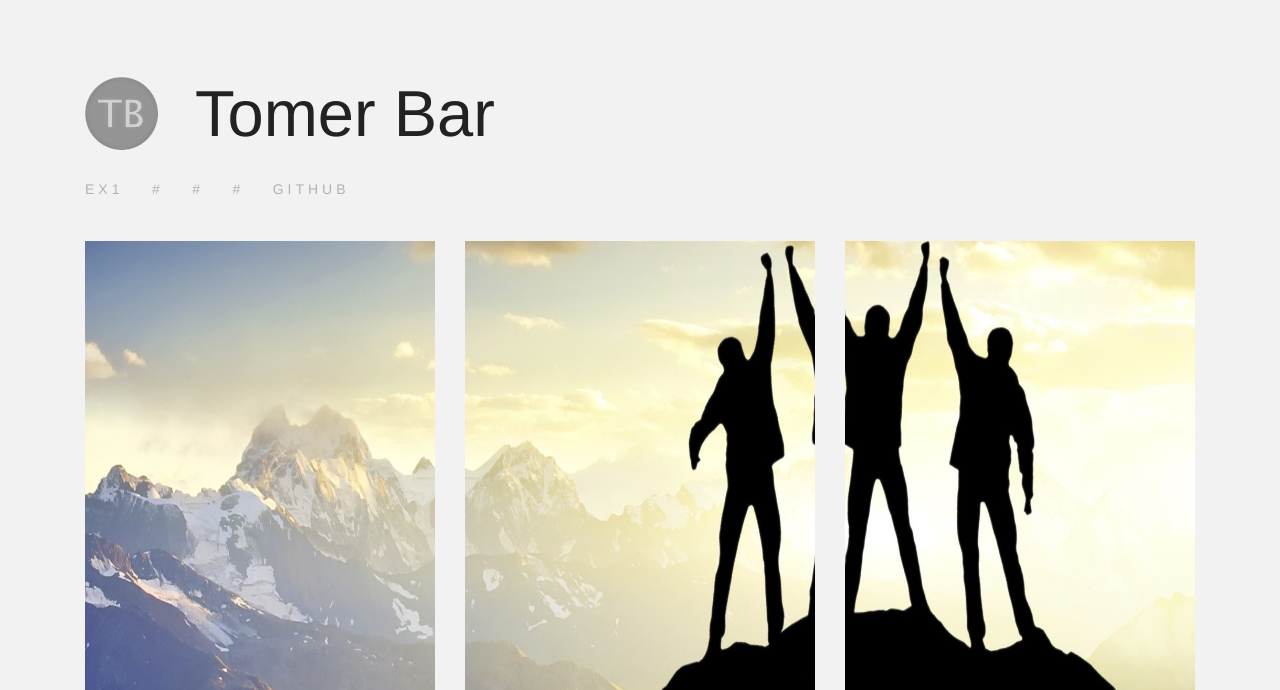
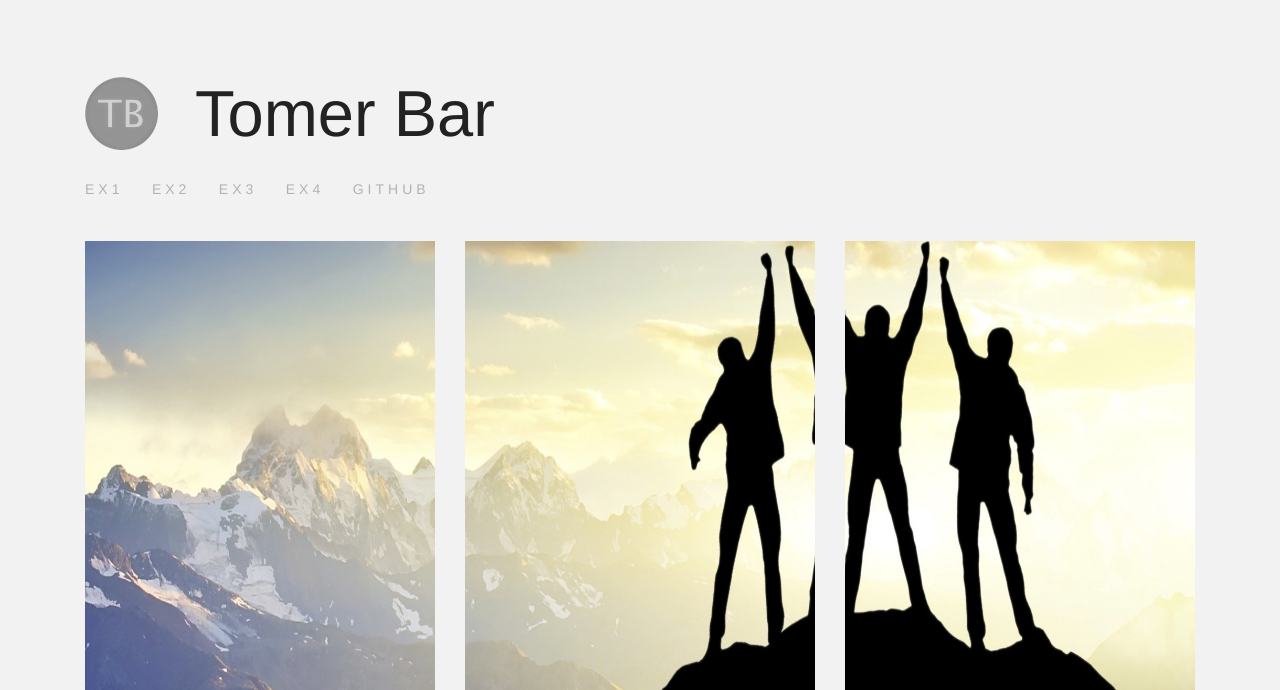
Before and after one commit to tomerbar44/Distributed-Cloud-RESTful-Services-course., a PHP site: page / in a window 1280 px wide. Shown: the top 690 px of the page. Run offline with PHP 8.4, Linux system fonts and the light colour scheme.

Commit message:
some changes

```diff
--- a/exercises/ex2/includes/style.css
+++ b/exercises/ex2/includes/style.css
@@ -183,6 +183,7 @@ footer{
     color: #FFFFFF;
     text-transform: uppercase;
 
+
 }
 .links a :hover{
     text-decoration-line: underline;
--- a/exercises/ex2/index.html
+++ b/exercises/ex2/index.html
@@ -17,9 +17,9 @@
     <div class="Wrapper">
         <nav>
             <a href="http://shenkar.html5-book.co.il/2018-2019/web1/dev_66/exercises/ex1/index.html">EX1</a>
-            <a href="#">#</a>
-            <a href="#">#</a>
-            <a href="#">#</a>
+            <a href="#">EX2</a>
+            <a href="#">EX3</a>
+            <a href="#">EX4</a>
             <a href="https://github.com/tomerbar44/web20.git">GitHub</a>
         </nav>
         <main>
```
